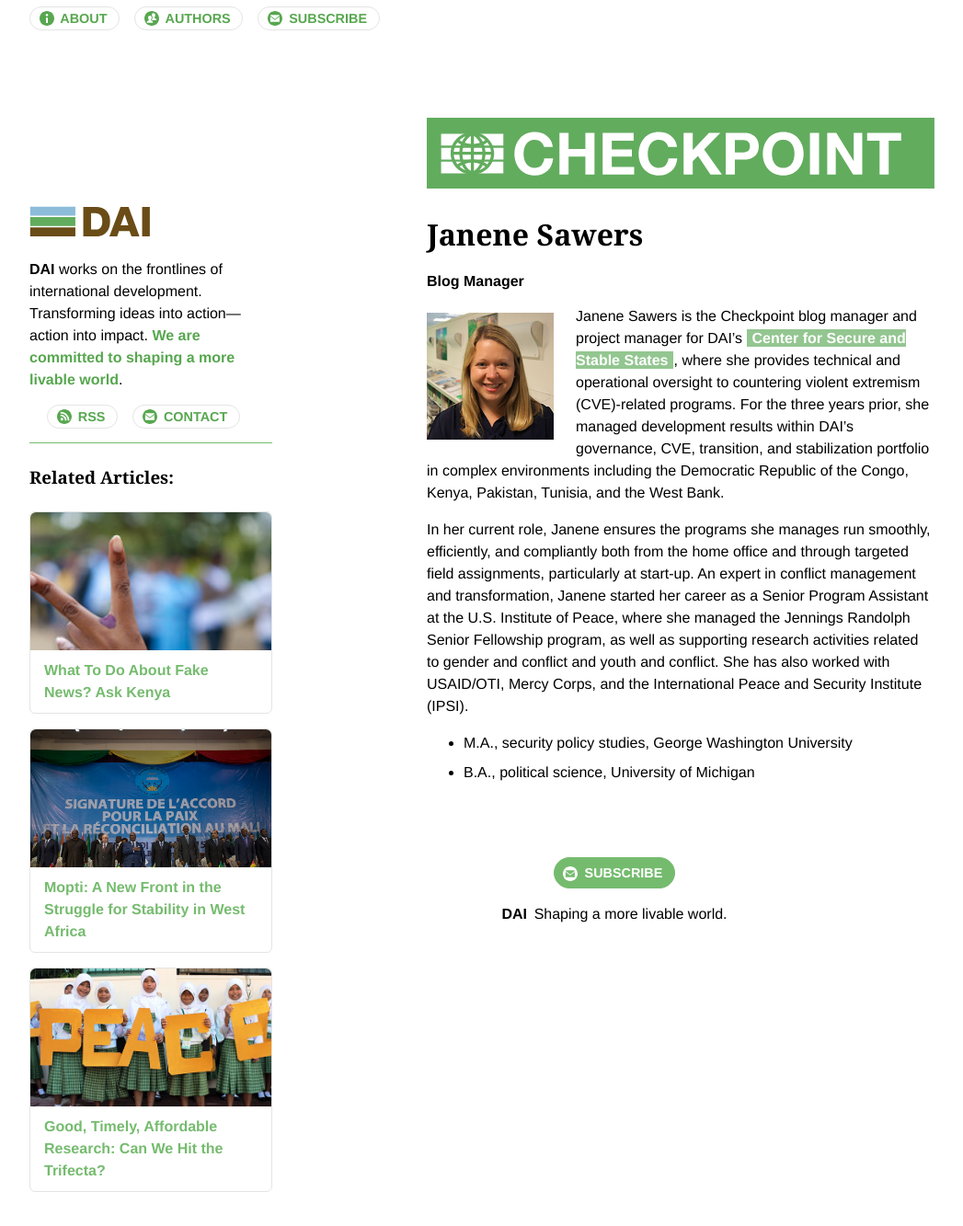
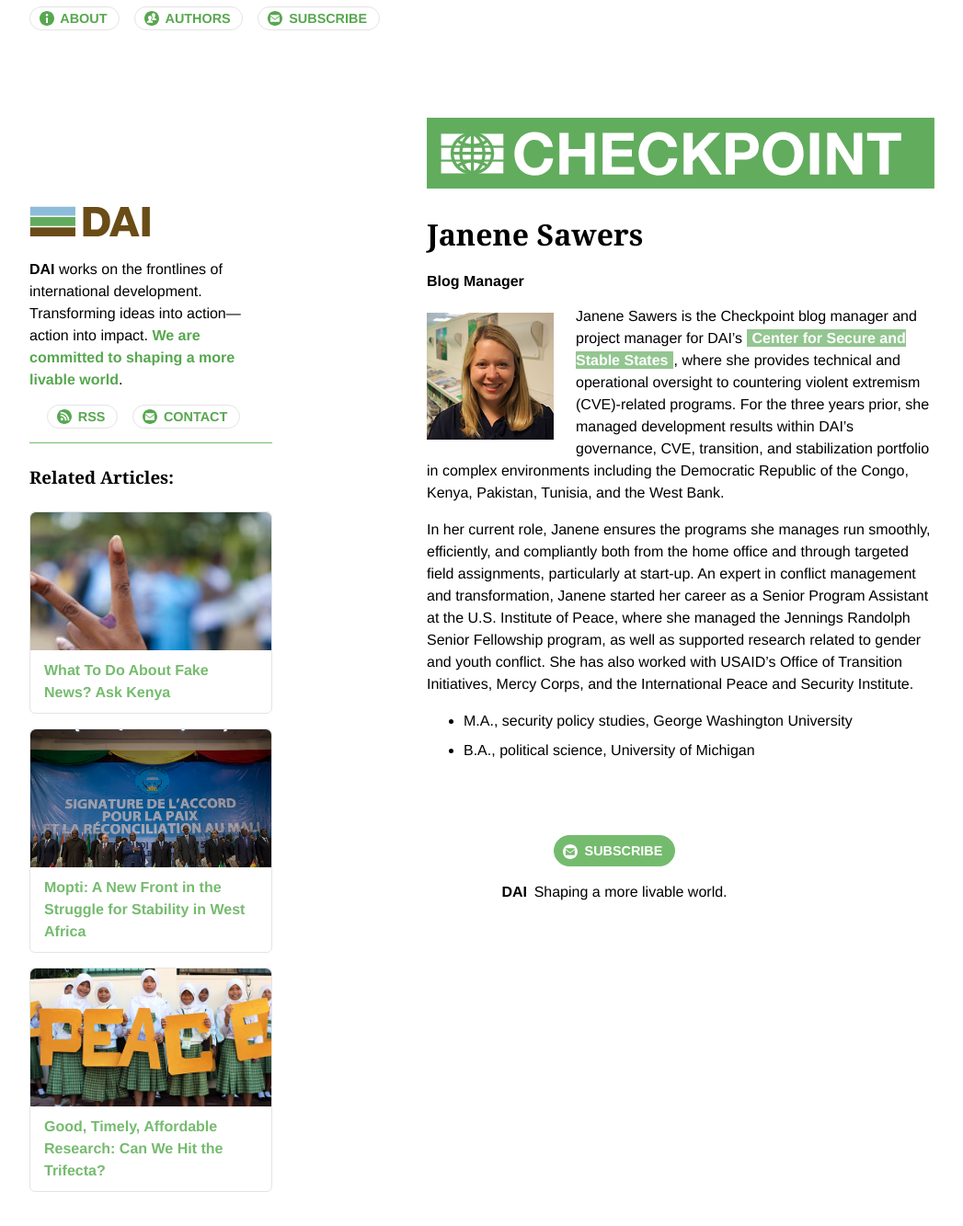
Before and after one commit to BryanSchuetz/CS-, a Jekyll site: the page built from _authors/janene-sawers.markdown, in a window 1280 px wide. Shown: the whole page at 92% size, without its empty margins (116-1163 px from the left). Built offline with Jekyll 4.4.1, drawn with Linux system fonts in a browser that asks for light colours.

Commit message:
Updated Janene Sawers

```diff
--- a/_authors/janene-sawers.markdown
+++ b/_authors/janene-sawers.markdown
@@ -9,7 +9,7 @@ Janene Sawers is the Checkpoint blog manager and project manager for DAI’s [Ce
 
 <!--more-->
 
-In her current role, Janene ensures the programs she manages run smoothly, efficiently, and compliantly both from the home office and through targeted field assignments, particularly at start-up. An expert in conflict management and transformation, Janene started her career as a Senior Program Assistant at the U.S. Institute of Peace, where she managed the Jennings Randolph Senior Fellowship program, as well as supporting research activities related to gender and conflict and youth and conflict. She has also worked with USAID/OTI, Mercy Corps, and the International Peace and Security Institute (IPSI).
+In her current role, Janene ensures the programs she manages run smoothly, efficiently, and compliantly both from the home office and through targeted field assignments, particularly at start-up. An expert in conflict management and transformation, Janene started her career as a Senior Program Assistant at the U.S. Institute of Peace, where she managed the Jennings Randolph Senior Fellowship program, as well as supported research related to gender and youth conflict. She has also worked with USAID’s Office of Transition Initiatives, Mercy Corps, and the International Peace and Security Institute.
 
 * M.A., security policy studies, George Washington University
 * B.A., political science, University of Michigan
```
